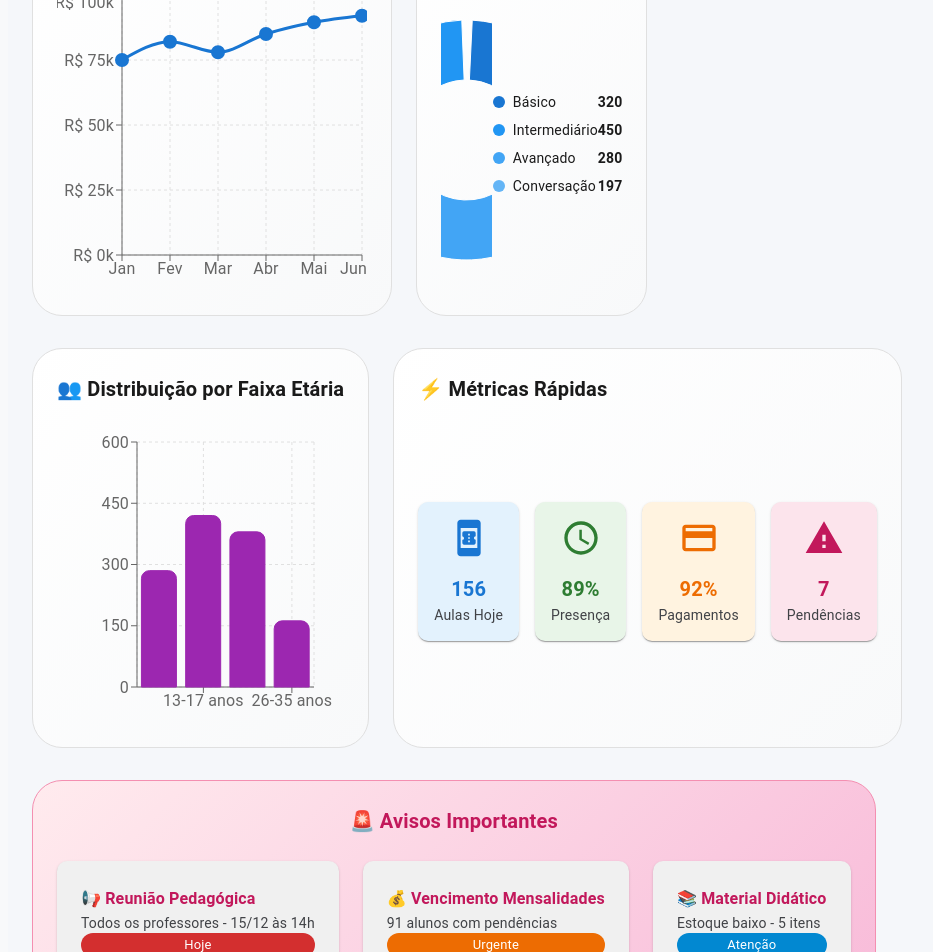
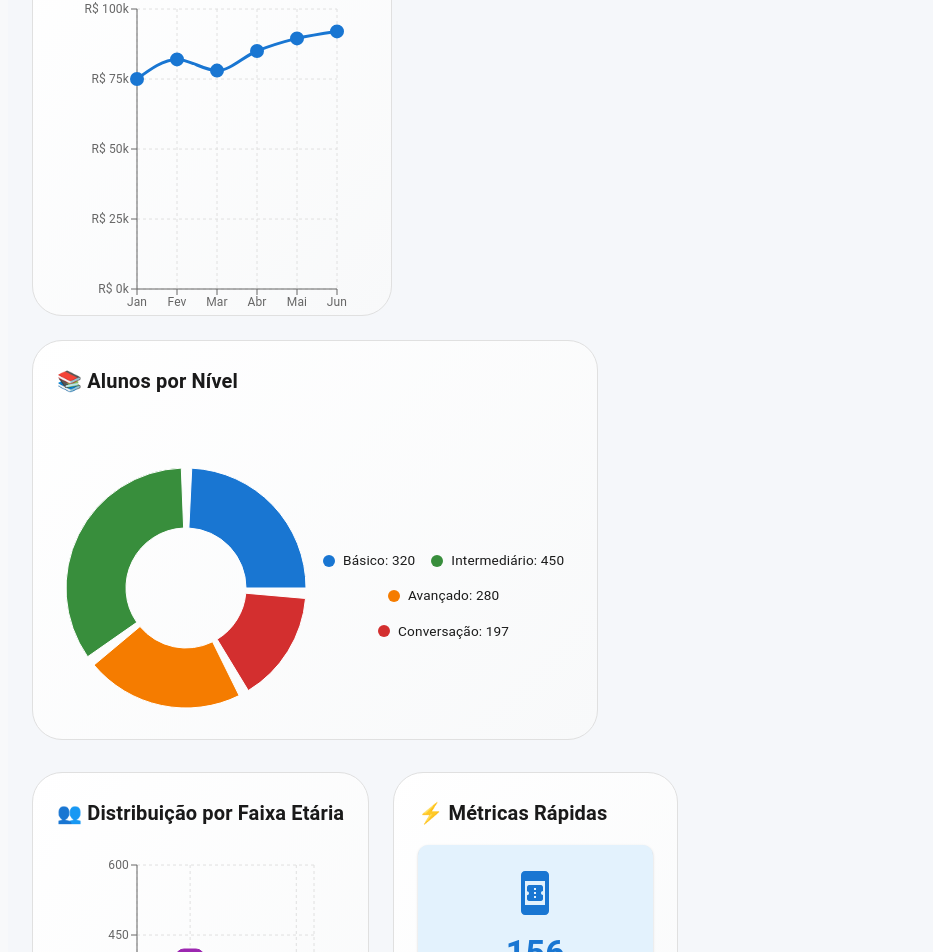
Before and after one commit to AzielJr/sistema-idiomas, a React (Vite) app: page / in a window 1280 px wide. Shown: the part 480-1432 px from the top of the page, without its empty margins (316-1249 px from the left). Built offline with nearby package versions, Linux system fonts and the light colour scheme; sample sign-in values are in the browser's storage.

Commit message:
Ajustes no layout do gráfico Distribuição por Faixa Etária - aplicado padding-right para expansão horizontal

```diff
--- a/src/components/BarChart.tsx
+++ b/src/components/BarChart.tsx
@@ -119,13 +119,13 @@ export default function BarChart({ data = [] }: BarChartProps) {
       display: "flex",
       justifyContent: "center",
       alignItems: "center",
-      minHeight: "280px",
-      padding: 1
+      minHeight: "350px",
+      padding: 2
     }}>
       <Box sx={{
         width: "100%",
         height: "100%",
-        maxHeight: "320px"
+        minHeight: "350px"
       }}>
         <Bar data={chartData} options={options} />
       </Box>
--- a/src/pages/DashboardNovo.tsx
+++ b/src/pages/DashboardNovo.tsx
@@ -43,16 +43,17 @@ const DashboardNovo = () => {
 
   const dadosNiveis = [
     { name: 'Básico', value: 320, color: '#1976d2' },
-    { name: 'Intermediário', value: 450, color: '#2196f3' },
-    { name: 'Avançado', value: 280, color: '#42a5f5' },
-    { name: 'Conversação', value: 197, color: '#64b5f6' }
+    { name: 'Intermediário', value: 450, color: '#388e3c' },
+    { name: 'Avançado', value: 280, color: '#f57c00' },
+    { name: 'Conversação', value: 197, color: '#d32f2f' }
   ];
 
   const dadosFaixaEtaria = [
     { name: '6-12 anos', value: 285, color: '#9c27b0' },
     { name: '13-17 anos', value: 420, color: '#ba68c8' },
     { name: '18-25 anos', value: 380, color: '#ce93d8' },
-    { name: '26-35 anos', value: 162, color: '#e1bee7' }
+    { name: '26-35 anos', value: 162, color: '#e1bee7' },
+    { name: '35-50 anos', value: 195, color: '#f3e5f5' }
   ];
 
   const dadosReceita = [
@@ -199,16 +200,16 @@ const DashboardNovo = () => {
         </Grid>
       </Grid>
 
-      {/* Gráficos Principais */}
+      {/* Layout Profissional - Primeira Linha */}
       <Grid container spacing={3} sx={{ mb: 4 }}>
-        {/* Gráfico de Receita */}
-        <Grid item xs={12} lg={8}>
+        {/* Evolução da Receita */}
+        <Grid item xs={12} md={6}>
           <ChartCard title="📈 Evolução da Receita (6 meses)">
-            <ResponsiveContainer width="100%" height={300}>
-              <LineChart data={dadosReceita}>
+            <ResponsiveContainer width="100%" height={350}>
+              <LineChart data={dadosReceita} margin={{ top: 20, right: 30, left: 20, bottom: 20 }}>
                 <CartesianGrid strokeDasharray="3 3" stroke="#e0e0e0" />
-                <XAxis dataKey="mes" stroke="#666" />
-                <YAxis stroke="#666" tickFormatter={(value) => `R$ ${(value/1000).toFixed(0)}k`} />
+                <XAxis dataKey="mes" stroke="#666" fontSize={12} />
+                <YAxis stroke="#666" fontSize={12} tickFormatter={(value) => `R$ ${(value/1000).toFixed(0)}k`} />
                 <Tooltip formatter={(value: any) => [`R$ ${value.toLocaleString()}`, 'Receita']} />
                 <Line
                   type="monotone"
@@ -223,17 +224,17 @@ const DashboardNovo = () => {
           </ChartCard>
         </Grid>
 
-        {/* Distribuição por Nível */}
-        <Grid item xs={12} lg={4}>
+        {/* Alunos por Nível */}
+        <Grid item xs={12} md={6}>
           <ChartCard title="📚 Alunos por Nível">
-            <ResponsiveContainer width="100%" height={300}>
+            <ResponsiveContainer width="100%" height={350}>
               <PieChart>
                 <Pie
                   data={dadosNiveis}
                   cx="50%"
                   cy="50%"
+                  outerRadius={120}
                   innerRadius={60}
-                  outerRadius={120}
                   paddingAngle={5}
                   dataKey="value"
                 >
@@ -244,15 +245,12 @@ const DashboardNovo = () => {
                 <Tooltip formatter={(value: any) => [`${value} alunos`, 'Quantidade']} />
               </PieChart>
             </ResponsiveContainer>
-            <Box sx={{ mt: 2 }}>
+            <Box sx={{ mt: 2, display: 'flex', flexWrap: 'wrap', gap: 2, justifyContent: 'center' }}>
               {dadosNiveis.map((item, index) => (
-                <Box key={index} display="flex" alignItems="center" justifyContent="space-between" sx={{ mb: 1 }}>
-                  <Box display="flex" alignItems="center" gap={1}>
+                <Box key={index} display="flex" alignItems="center" gap={1}>
                   <Box sx={{ width: 12, height: 12, bgcolor: item.color, borderRadius: '50%' }} />
-                    <Typography variant="body2">{item.name}</Typography>
-                  </Box>
-                  <Typography variant="body2" sx={{ fontWeight: 'bold' }}>
-                    {item.value}
+                  <Typography variant="body2" sx={{ fontSize: '0.85rem' }}>
+                    {item.name}: {item.value}
                   </Typography>
                 </Box>
               ))}
@@ -261,16 +259,16 @@ const DashboardNovo = () => {
         </Grid>
       </Grid>
 
-      {/* Segunda linha de gráficos */}
+      {/* Layout Profissional - Segunda Linha - ALINHAMENTO PERFEITO */}
       <Grid container spacing={3} sx={{ mb: 4 }}>
-        {/* Faixa Etária */}
-        <Grid item xs={12} lg={8}>
-          <ChartCard title="👥 Distribuição por Faixa Etária">
-            <ResponsiveContainer width="100%" height={300}>
-              <BarChart data={dadosFaixaEtaria} margin={{ top: 20, right: 30, left: 20, bottom: 5 }}>
+        {/* Distribuição por Faixa Etária - MESMO TAMANHO DO GRÁFICO DE RECEITA */}
+        <Grid item xs={12} md={6}>
+          <ChartCard title="👥 Distribuição por Faixa Etária" sx={{ pr: '20px' }}>
+            <ResponsiveContainer width="100%" height={350}>
+              <BarChart data={dadosFaixaEtaria} margin={{ top: 20, right: 30, left: 20, bottom: 20 }}>
                 <CartesianGrid strokeDasharray="3 3" stroke="#e0e0e0" />
-                <XAxis dataKey="name" stroke="#666" />
-                <YAxis stroke="#666" />
+                <XAxis dataKey="name" stroke="#666" fontSize={12} />
+                <YAxis stroke="#666" fontSize={12} />
                 <Tooltip formatter={(value: any) => [`${value} alunos`, 'Quantidade']} />
                 <Bar
                   dataKey="value"
@@ -284,39 +282,37 @@ const DashboardNovo = () => {
           </ChartCard>
         </Grid>
 
-        {/* Métricas Rápidas */}
-        <Grid item xs={12} lg={4}>
+        {/* Métricas Rápidas - MESMO TAMANHO DO GRÁFICO DE NÍVEIS */}
+        <Grid item xs={12} md={6}>
           <ChartCard title="⚡ Métricas Rápidas">
-            <Grid container spacing={2} sx={{ width: '100%' }}>
-              <Grid item xs={6}>
-                <Paper sx={{ p: 2, textAlign: 'center', bgcolor: '#e3f2fd' }}>
-                  <BookOnline sx={{ fontSize: 40, color: '#1976d2', mb: 1 }} />
-                  <Typography variant="h6" sx={{ fontWeight: 'bold', color: '#1976d2' }}>156</Typography>
-                  <Typography variant="body2" color="text.secondary">Aulas Hoje</Typography>
+            <Box sx={{ height: 350, display: 'flex', flexDirection: 'column', justifyContent: 'space-between' }}>
+              <Paper sx={{ p: 3, textAlign: 'center', bgcolor: '#e3f2fd', mb: 2 }}>
+                <BookOnline sx={{ fontSize: 48, color: '#1976d2', mb: 1 }} />
+                <Typography variant="h4" sx={{ fontWeight: 'bold', color: '#1976d2' }}>156</Typography>
+                <Typography variant="body1" color="text.secondary">Aulas Hoje</Typography>
               </Paper>
-              </Grid>
-              <Grid item xs={6}>
-                <Paper sx={{ p: 2, textAlign: 'center', bgcolor: '#e8f5e8' }}>
-                  <Schedule sx={{ fontSize: 40, color: '#2e7d32', mb: 1 }} />
-                  <Typography variant="h6" sx={{ fontWeight: 'bold', color: '#2e7d32' }}>89%</Typography>
-                  <Typography variant="body2" color="text.secondary">Presença</Typography>
+              <Paper sx={{ p: 3, textAlign: 'center', bgcolor: '#e8f5e8', mb: 2 }}>
+                <Schedule sx={{ fontSize: 48, color: '#2e7d32', mb: 1 }} />
+                <Typography variant="h4" sx={{ fontWeight: 'bold', color: '#2e7d32' }}>89%</Typography>
+                <Typography variant="body1" color="text.secondary">Presença</Typography>
               </Paper>
-              </Grid>
+              <Grid container spacing={2}>
                 <Grid item xs={6}>
                   <Paper sx={{ p: 2, textAlign: 'center', bgcolor: '#fff3e0' }}>
-                  <Payment sx={{ fontSize: 40, color: '#ed6c02', mb: 1 }} />
+                    <Payment sx={{ fontSize: 32, color: '#ed6c02', mb: 1 }} />
                     <Typography variant="h6" sx={{ fontWeight: 'bold', color: '#ed6c02' }}>92%</Typography>
                     <Typography variant="body2" color="text.secondary">Pagamentos</Typography>
                   </Paper>
                 </Grid>
                 <Grid item xs={6}>
                   <Paper sx={{ p: 2, textAlign: 'center', bgcolor: '#fce4ec' }}>
-                  <Warning sx={{ fontSize: 40, color: '#c2185b', mb: 1 }} />
+                    <Warning sx={{ fontSize: 32, color: '#c2185b', mb: 1 }} />
                     <Typography variant="h6" sx={{ fontWeight: 'bold', color: '#c2185b' }}>7</Typography>
                     <Typography variant="body2" color="text.secondary">Pendências</Typography>
                   </Paper>
                 </Grid>
               </Grid>
+            </Box>
           </ChartCard>
         </Grid>
       </Grid>
```
Also changed, not shown: src/components/RoscaChart.tsx (+5 -4 lines). Lines whose indentation alone changed are shown as unchanged.
